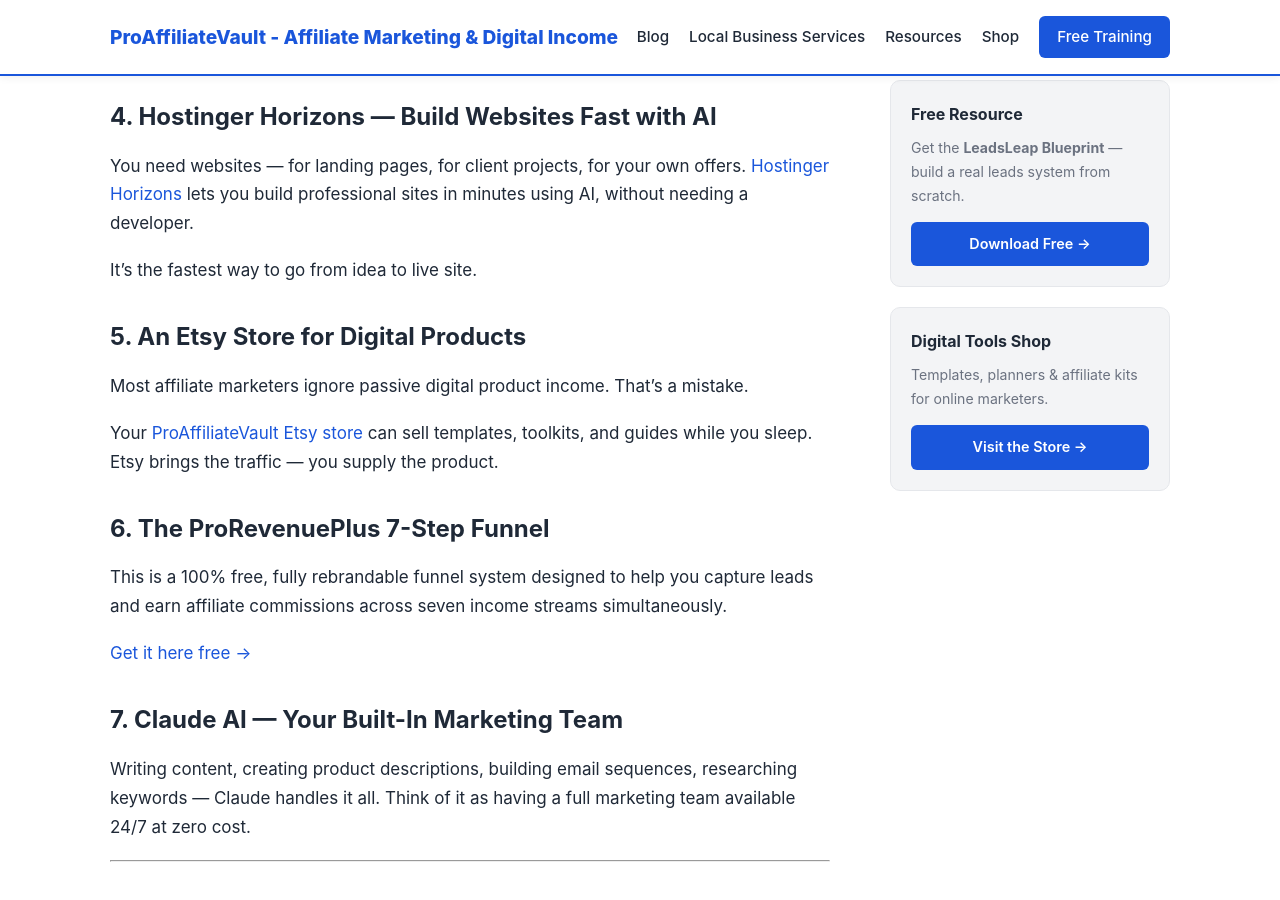
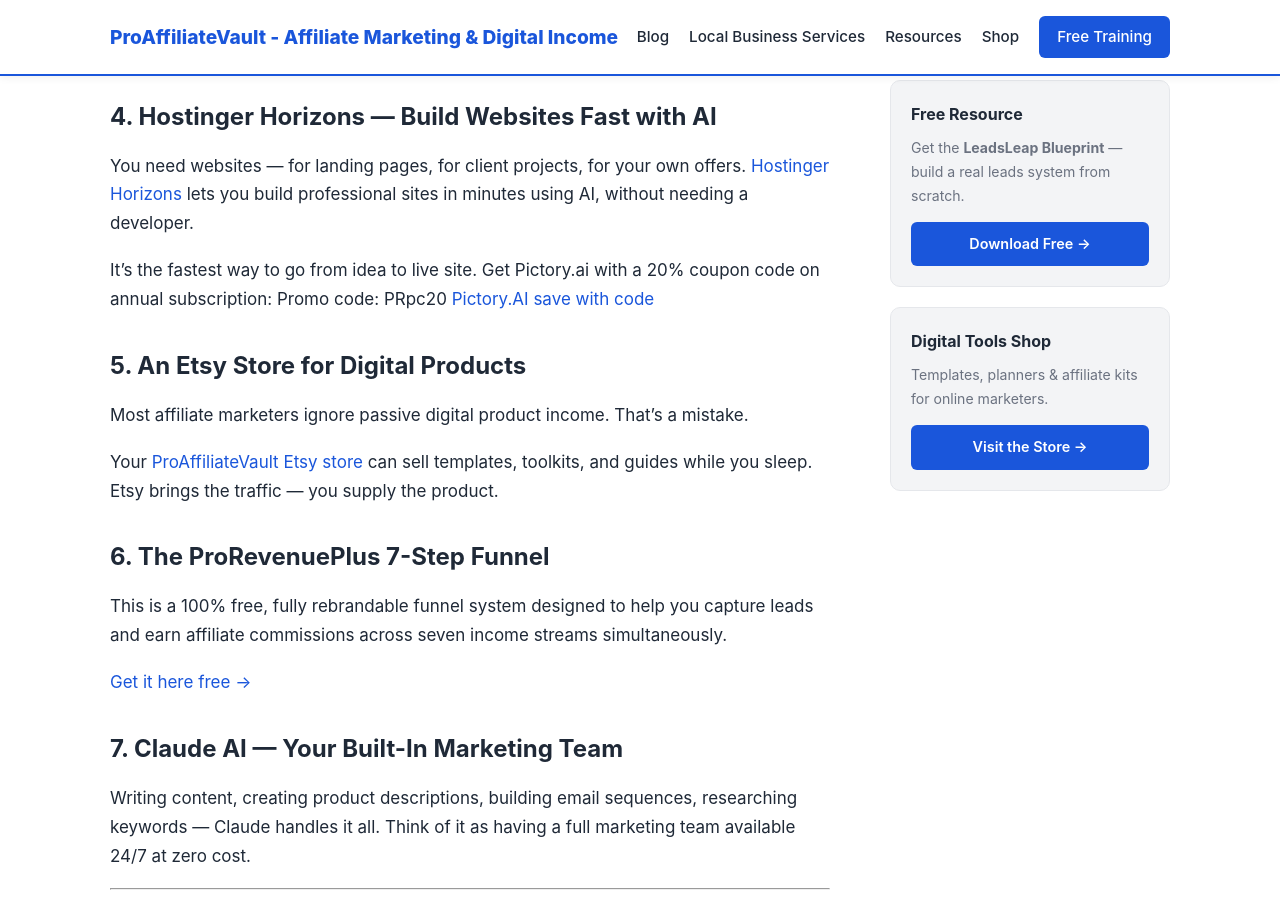
Before and after one commit to jredmonson/jredmonson.github.io, a Jekyll site: the page built from _posts/2026-06-22-best-affiliate-marketing-tools-beginners.md, in a window 1280 px wide and 900 px high, scrolled down 1213 px. Built offline with Jekyll 4.4.1, drawn with Linux system fonts in a browser that asks for light colours.

Commit message:
Include Pictory.ai promotion in Hostinger section
Added a promotional message for Pictory.ai with a coupon code.

```diff
--- a/_posts/2026-06-22-best-affiliate-marketing-tools-beginners.md
+++ b/_posts/2026-06-22-best-affiliate-marketing-tools-beginners.md
@@ -36,7 +36,7 @@
 
 You need websites — for landing pages, for client projects, for your own offers. [Hostinger Horizons](https://www.hostinger.com?REFERRALCODE=1PNGEDMONGAS) lets you build professional sites in minutes using AI, without needing a developer.
 
-It's the fastest way to go from idea to live site.
+It's the fastest way to go from idea to live site. Get Pictory.ai with a 20% coupon code on annual subscription: Promo code: PRpc20 [Pictory.AI save with code](https://pictory.ai/?fpr=george62)
 
 ## 5. An Etsy Store for Digital Products
 
```
